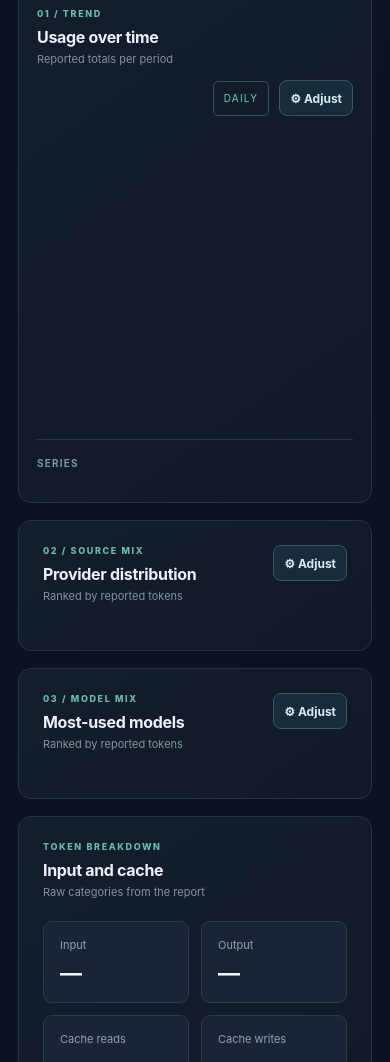
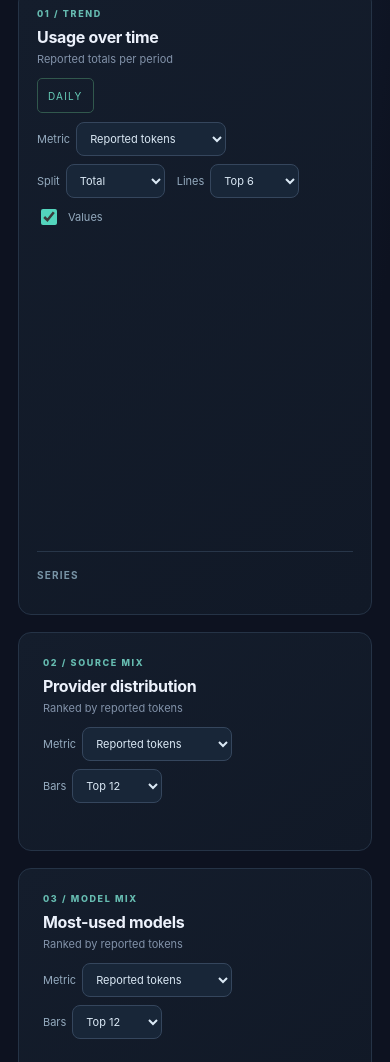
Before and after one commit to tosumitdhaka/ccusage-dashboards, a website with bundled scripts: page public/index.html in a window 390 px wide. Shown: the part 938-2000 px from the top of the page. Built offline with nearby package versions, Linux system fonts and the light colour scheme; files whose address does not match are found by name.

Commit message:
ui: expose graph controls inline and normalize responsive widget grid

```diff
--- a/public/index.html
+++ b/public/index.html
@@ -29,7 +29,7 @@
     <main id="overview" class="main">
       <header class="topbar">
         <div class="breadcrumb">Workspace <span>/</span> <strong id="view-name">Overview</strong></div>
-        <div class="top-actions"><span class="local-tag"><span class="signal-dot"></span> Localhost</span><button id="customize" class="refresh" type="button" aria-haspopup="dialog">⚙ Customize</button><button id="refresh" class="refresh" type="button">↻ &nbsp; Refresh data</button></div>
+        <div class="top-actions"><span class="local-tag"><span class="signal-dot"></span> Localhost</span><button id="layout-edit" class="refresh" type="button" aria-pressed="false">↕ Arrange</button><button id="customize" class="refresh" type="button" aria-haspopup="dialog">⚙ Customize</button><button id="refresh" class="refresh" type="button">↻ &nbsp; Refresh data</button></div>
       </header>
       <div class="content">
         <div class="page-title">
@@ -49,6 +49,7 @@
             <label class="agent-filter" for="model">Model <select id="model"><option value="all">All models</option></select></label>
           </div>
         </section>
+        <div id="dashboard-grid" class="dashboard-grid" aria-label="Dashboard widgets">
         <section class="kpis" data-widget="kpis" aria-label="Usage summary">
           <article class="kpi"><div class="kpi-label">Reported tokens <span class="kpi-icon">⌁</span></div><strong id="stat-tokens">—</strong><p>Total reported across selected periods</p></article>
           <article class="kpi"><div class="kpi-label">Fresh input <span class="kpi-icon">↗</span></div><strong id="stat-input">—</strong><p>Uncached input tokens</p></article>
@@ -60,12 +61,8 @@
             <div class="trend-heading"><div class="section-kicker">01 / TREND</div><h2 id="chart-heading">Usage over time</h2><p id="chart-explainer">Reported totals per period</p></div>
             <div class="trend-header-actions">
               <span class="chart-chip" id="trend-period">DAILY</span>
-              <details class="chart-adjust" name="graph-adjust">
-                <summary class="chart-adjust-trigger" aria-label="Adjust usage trend graph">⚙ Adjust</summary>
-                <div class="chart-adjust-panel">
-                  <div class="chart-adjust-title">Trend graph settings</div>
-                  <div class="trend-controls">
-                    <label for="metric">Graph metric <select id="metric">
+              <div class="chart-header-controls"><div class="trend-controls">
+                    <label for="metric">Metric <select id="metric">
                       <option value="totalTokens">Reported tokens</option>
                       <option value="inputTokens">Input tokens</option>
                       <option value="outputTokens">Output tokens</option>
@@ -73,77 +70,54 @@
                       <option value="cacheCreationTokens">Cache writes</option>
                       <option value="totalCost">Estimated API cost ($)</option>
                     </select></label>
-                    <label for="breakdown">Split lines by <select id="breakdown">
+                    <label for="breakdown">Split <select id="breakdown">
                       <option value="total">Total</option>
                       <option value="provider">Provider</option>
                       <option value="model">Model</option>
                     </select></label>
-                    <label for="trend-series-limit">Visible series <select id="trend-series-limit"><option value="3">Top 3</option><option value="6">Top 6</option><option value="12">Top 12</option></select></label>
-                    <label class="chart-checkbox" for="trend-show-labels"><input id="trend-show-labels" type="checkbox"> Show point values</label>
-                  </div>
-                </div>
-              </details>
+                    <label for="trend-series-limit">Lines <select id="trend-series-limit"><option value="3">Top 3</option><option value="6">Top 6</option><option value="12">Top 12</option></select></label>
+                    <label class="chart-checkbox" for="trend-show-labels"><input id="trend-show-labels" type="checkbox"> Values</label>
+                  </div></div>
             </div>
           </div>
           <div class="chart-container"><svg id="trend-chart" role="img" aria-label="Usage over time chart" viewBox="0 0 920 360" preserveAspectRatio="xMidYMid meet"></svg></div>
           <div class="trend-legend-footer"><span class="legend-title">SERIES</span><div id="trend-legend" class="legend" aria-label="Chart lines"></div></div>
           <p class="footnote" id="trend-note"></p>
         </section>
-        <div class="panel-grid" data-widget-group>
-          <section class="panel" data-widget="providers" id="providers">
+        <section class="panel" data-widget="providers" id="providers">
             <div class="section-header chart-section-header">
               <div><div class="section-kicker">02 / SOURCE MIX</div><h2>Provider distribution</h2><p id="provider-summary">Ranked by reported tokens</p></div>
-              <details class="chart-adjust" name="graph-adjust">
-                <summary class="chart-adjust-trigger" aria-label="Adjust provider distribution graph">⚙ Adjust</summary>
-                <div class="chart-adjust-panel">
-                  <div class="chart-adjust-title">Provider graph settings</div>
-                  <div class="bar-controls">
+              <div class="chart-header-controls"><div class="bar-controls">
                     <label for="provider-metric">Metric <select id="provider-metric"><option value="totalTokens">Reported tokens</option><option value="inputTokens">Input tokens</option><option value="outputTokens">Output tokens</option><option value="cacheReadTokens">Cache reads</option><option value="cacheCreationTokens">Cache writes</option><option value="totalCost">Estimated API cost ($)</option></select></label>
-                    <label for="provider-limit">Visible bars <select id="provider-limit"><option value="5">Top 5</option><option value="10">Top 10</option><option value="12">Top 12</option></select></label>
-                  </div>
-                </div>
-              </details>
+                    <label for="provider-limit">Bars <select id="provider-limit"><option value="5">Top 5</option><option value="10">Top 10</option><option value="12">Top 12</option></select></label>
+                  </div></div>
             </div>
             <div id="provider-bars" class="bars"></div>
           </section>
           <section class="panel" data-widget="models" id="models">
             <div class="section-header chart-section-header">
               <div><div class="section-kicker">03 / MODEL MIX</div><h2>Most-used models</h2><p id="model-summary">Ranked by reported tokens</p></div>
-              <details class="chart-adjust" name="graph-adjust">
-                <summary class="chart-adjust-trigger" aria-label="Adjust model distribution graph">⚙ Adjust</summary>
-                <div class="chart-adjust-panel">
-                  <div class="chart-adjust-title">Model graph settings</div>
-                  <div class="bar-controls">
+              <div class="chart-header-controls"><div class="bar-controls">
                     <label for="model-metric">Metric <select id="model-metric"><option value="totalTokens">Reported tokens</option><option value="inputTokens">Input tokens</option><option value="outputTokens">Output tokens</option><option value="cacheReadTokens">Cache reads</option><option value="cacheCreationTokens">Cache writes</option><option value="totalCost">Estimated API cost ($)</option></select></label>
-                    <label for="model-limit">Visible bars <select id="model-limit"><option value="5">Top 5</option><option value="10">Top 10</option><option value="12">Top 12</option></select></label>
-                  </div>
-                </div>
-              </details>
+                    <label for="model-limit">Bars <select id="model-limit"><option value="5">Top 5</option><option value="10">Top 10</option><option value="12">Top 12</option></select></label>
+                  </div></div>
             </div>
             <div id="model-bars" class="bars"></div>
           </section>
-        </div>
-        <div class="panel-grid secondary-grid" data-widget-group>
           <section class="panel" data-widget="cache"><div class="section-header"><div><div class="section-kicker">TOKEN BREAKDOWN</div><h2>Input and cache</h2><p>Raw categories from the report</p></div></div><div class="token-grid"><div><span>Input</span><strong id="break-input">—</strong></div><div><span>Output</span><strong id="break-output">—</strong></div><div><span>Cache reads</span><strong id="break-cache">—</strong></div><div><span>Cache writes</span><strong id="break-write">—</strong></div></div><p class="footnote">Provider token accounting can overlap categories. These figures are not forcibly added to the reported total.</p></section>
           <section class="panel" data-widget="guidance"><div class="section-header"><div><div class="section-kicker">DATA NOTES</div><h2>How to read the charts</h2></div></div><div class="information"><div><span class="info-circle">i</span><p>API-equivalent pricing is an estimate, not an extra charge to your subscription.</p></div><div><span class="info-circle">i</span><p>Subscription quota percentages are not available in ccusage JSON.</p></div><div><span class="info-circle">i</span><p>Reports include only locally retained agent data and supported adapters.</p></div></div></section>
-        </div>
         <section class="wide-card sessions-card" data-widget="sessions" id="sessions">
           <div class="section-header chart-section-header">
             <div><div class="section-kicker">RECENT ACTIVITY</div><h2>Top sessions</h2><p>Ranked by reported tokens; adjust the session bar metric</p></div>
-            <details class="chart-adjust" name="graph-adjust">
-              <summary class="chart-adjust-trigger" aria-label="Adjust session graph">⚙ Adjust</summary>
-              <div class="chart-adjust-panel">
-                <div class="chart-adjust-title">Session graph settings</div>
-                <div class="trend-controls">
-                  <label for="session-metric">Session bar metric <select id="session-metric"><option value="totalTokens">Tokens per session</option><option value="totalCost">Estimated cost per session ($)</option><option value="outputTokens">Output tokens per session</option></select></label>
-                </div>
-              </div>
-            </details>
+            <div class="chart-header-controls"><div class="trend-controls">
+                  <label for="session-metric">Metric <select id="session-metric"><option value="totalTokens">Tokens per session</option><option value="totalCost">Estimated cost per session ($)</option><option value="outputTokens">Output tokens per session</option></select></label>
+                </div></div>
           </div>
           <div id="session-bars" class="session-bars"></div>
           <p class="footnote">Each bar represents a whole session, not an event-time progression within it. Model-filtered bars show only available per-model categories.</p>
           <div class="table-wrap"><table><thead><tr><th>Agent</th><th>Session</th><th>Reported tokens</th><th>API-equivalent</th><th>Last activity</th></tr></thead><tbody id="sessions-body"><tr><td colspan="5">Loading…</td></tr></tbody></table></div>
         </section>
+        </div>
         <footer>CCUSAGE / OBSERVATORY MVP <span>Local-first · Read-only · Powered by ccusage JSON</span></footer>
       </div>
     </main>
--- a/public/styles.css
+++ b/public/styles.css
@@ -227,3 +227,50 @@ button:focus-visible,input:focus-visible,.import-button:focus-within{outline:2px
   .chart-adjust-trigger{padding:8px 10px}
   .trend-header-actions .chart-adjust-panel .trend-controls label{flex:unset;min-width:0}
 }
+
+/* Inline per-graph controls: no menus or extra click before filtering. */
+.dashboard-grid{display:grid;grid-template-columns:repeat(2,minmax(0,1fr));gap:17px;
+  align-items:start;margin-top:17px}
+.dashboard-grid>[data-widget]{min-width:0;margin:0;align-self:start}
+.dashboard-grid>[data-widget][hidden]{display:none!important}
+.dashboard-grid>[data-widget][data-width="full"]{grid-column:1/-1}
+.dashboard-grid>[data-widget][data-width="half"]{grid-column:span 1}
+.dashboard-grid>.kpis{grid-column:1/-1}
+.chart-section-header,.trend-card .trend-header{display:flex;gap:12px;align-items:flex-start;justify-content:space-between;flex-wrap:wrap}
+.trend-header-actions{display:flex;align-items:flex-start;justify-content:flex-end;flex:1 1 500px;min-width:0;flex-wrap:wrap;gap:9px}
+.chart-header-controls{display:flex;align-items:center;justify-content:flex-end;gap:8px 12px;flex-wrap:wrap;min-width:0}
+.trend-header-actions>.chart-header-controls{flex:0 1 auto}
+.chart-header-controls .trend-controls,.chart-header-controls .bar-controls,
+.trend-header-actions .chart-header-controls .trend-controls{display:flex;align-items:center;justify-content:flex-end;flex-wrap:wrap;gap:8px 12px;margin:0;width:auto}
+.chart-header-controls .trend-controls label,.chart-header-controls .bar-controls label,
+.trend-header-actions .chart-header-controls .trend-controls label{display:inline-flex;flex-direction:row;align-items:center;gap:6px;
+  min-width:0;margin:0;color:#94aabe;font-size:11px;flex:0 1 auto;white-space:nowrap}
+.chart-header-controls select,.chart-header-controls .trend-controls select,
+.chart-header-controls .bar-controls select,.trend-header-actions .chart-header-controls select,
+.trend-header-actions .chart-header-controls .trend-controls label[for="breakdown"] select{
+  width:auto;min-width:80px;max-width:150px;height:34px;padding:6px 24px 6px 9px;font-size:11px}
+.chart-header-controls .chart-checkbox,.trend-header-actions .chart-header-controls .chart-checkbox{
+  display:inline-flex;flex-direction:row;align-items:center;gap:6px;white-space:nowrap}
+.chart-header-controls .chart-checkbox input{flex:0 0 auto}
+.chart-chip{align-self:center}
+/* Keep cache cards compact even when the neighboring Notes panel is hidden. */
+.dashboard-grid .token-grid{display:grid;grid-template-columns:repeat(2,minmax(0,235px));
+  align-items:start;justify-content:start;gap:12px}
+.dashboard-grid .token-grid>div{min-height:83px}
+.dashboard-grid>[data-widget="cache"]{align-self:start}
+@media(max-width:950px){
+  .chart-section-header .chart-header-controls{width:100%;justify-content:flex-start}
+  .trend-header-actions{justify-content:flex-start}
+}
+@media(max-width:740px){
+  .dashboard-grid{grid-template-columns:minmax(0,1fr)}
+  .dashboard-grid>[data-widget]{grid-column:1/-1!important}
+  .dashboard-grid .token-grid{grid-template-columns:repeat(2,minmax(0,1fr))}
+  .chart-section-header .chart-header-controls{justify-content:flex-start}
+  .chart-header-controls .trend-controls,.chart-header-controls .bar-controls,
+  .trend-header-actions .chart-header-controls .trend-controls{justify-content:flex-start}
+}
+@media(max-width:420px){
+  .dashboard-grid .token-grid{grid-template-columns:minmax(0,1fr)}
+  .chart-header-controls select{max-width:125px}
+}
```
Also changed, not shown: customization-ui.test.mjs (+21 -23 lines).
